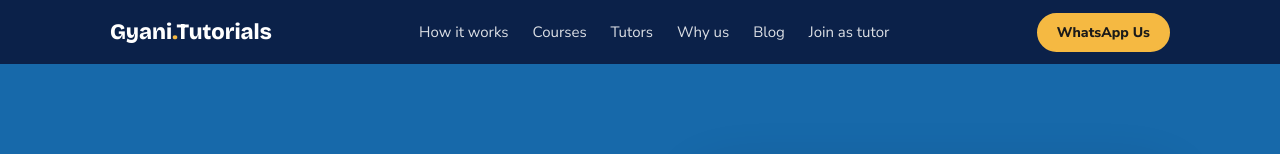
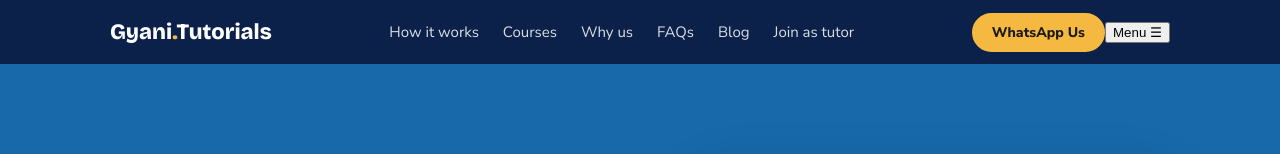
Before and after one commit to tutorialsgyani-ai/gyani-tutorials-next, a Next.js app: page / in a window 1280 px wide. Shown: the top 154 px of the page. Built offline with nearby package versions, Linux system fonts and the light colour scheme.

Commit message:
Add accessible responsive mobile navigation and remove tutor profiles link

```diff
--- a/components/Header.js
+++ b/components/Header.js
@@ -1,13 +1,41 @@
+'use client';
+
 import Link from 'next/link';
+import { useState } from 'react';
 
 const WHATSAPP = '917668789504';
 
+const links = [
+  ['How it works', '/#how'],
+  ['Courses', '/#courses'],
+  ['Why us', '/#why'],
+  ['FAQs', '/#faq'],
+  ['Blog', '/blog'],
+  ['Join as tutor', '/#tutor'],
+];
+
 export default function Header() {
+  const [menuOpen, setMenuOpen] = useState(false);
+  const closeMenu = () => setMenuOpen(false);
+
   return (
-<header><div className="w"><nav>
-<Link className="logo" href="/">Gyani<i>.</i>Tutorials</Link>
-<ul><li><Link href="/#how">How it works</Link></li><li><Link href="/#courses">Courses</Link></li><li><Link href="/#tutors">Tutors</Link></li><li><Link href="/#why">Why us</Link></li><li><Link href="/blog">Blog</Link></li><li><Link href="/#tutor">Join as tutor</Link></li></ul>
-<a className="btn sm" href={'https://wa.me/' + WHATSAPP} target="_blank" rel="noopener noreferrer" aria-label="Chat with Gyani Tutorials on WhatsApp">WhatsApp Us</a>
-</nav></div></header>
+    <header>
+      <div className="w">
+        <nav aria-label="Main navigation">
+          <Link className="logo" href="/" onClick={closeMenu}>Gyani<i>.</i>Tutorials</Link>
+          <ul className="desktopNav">
+            {links.map(([label, href]) => <li key={href}><Link href={href}>{label}</Link></li>)}
+          </ul>
+          <div className="navActions">
+            <a className="btn sm navWhatsApp" href={'https://wa.me/' + WHATSAPP} target="_blank" rel="noopener noreferrer" aria-label="Chat with Gyani Tutorials on WhatsApp">WhatsApp Us</a>
+            <button className="mobileToggle" type="button" aria-expanded={menuOpen} aria-controls="mobile-navigation" onClick={() => setMenuOpen(v => !v)}>{menuOpen ? 'Close' : 'Menu'} <span aria-hidden="true">{menuOpen ? '×' : '☰'}</span></button>
+          </div>
+        </nav>
+        {menuOpen && <div id="mobile-navigation" className="mobileNav">
+          {links.map(([label, href]) => <Link key={href} href={href} onClick={closeMenu}>{label}</Link>)}
+          <a href={'https://wa.me/' + WHATSAPP} target="_blank" rel="noopener noreferrer" onClick={closeMenu}>Chat with us on WhatsApp</a>
+        </div>}
+      </div>
+    </header>
   );
 }
```
